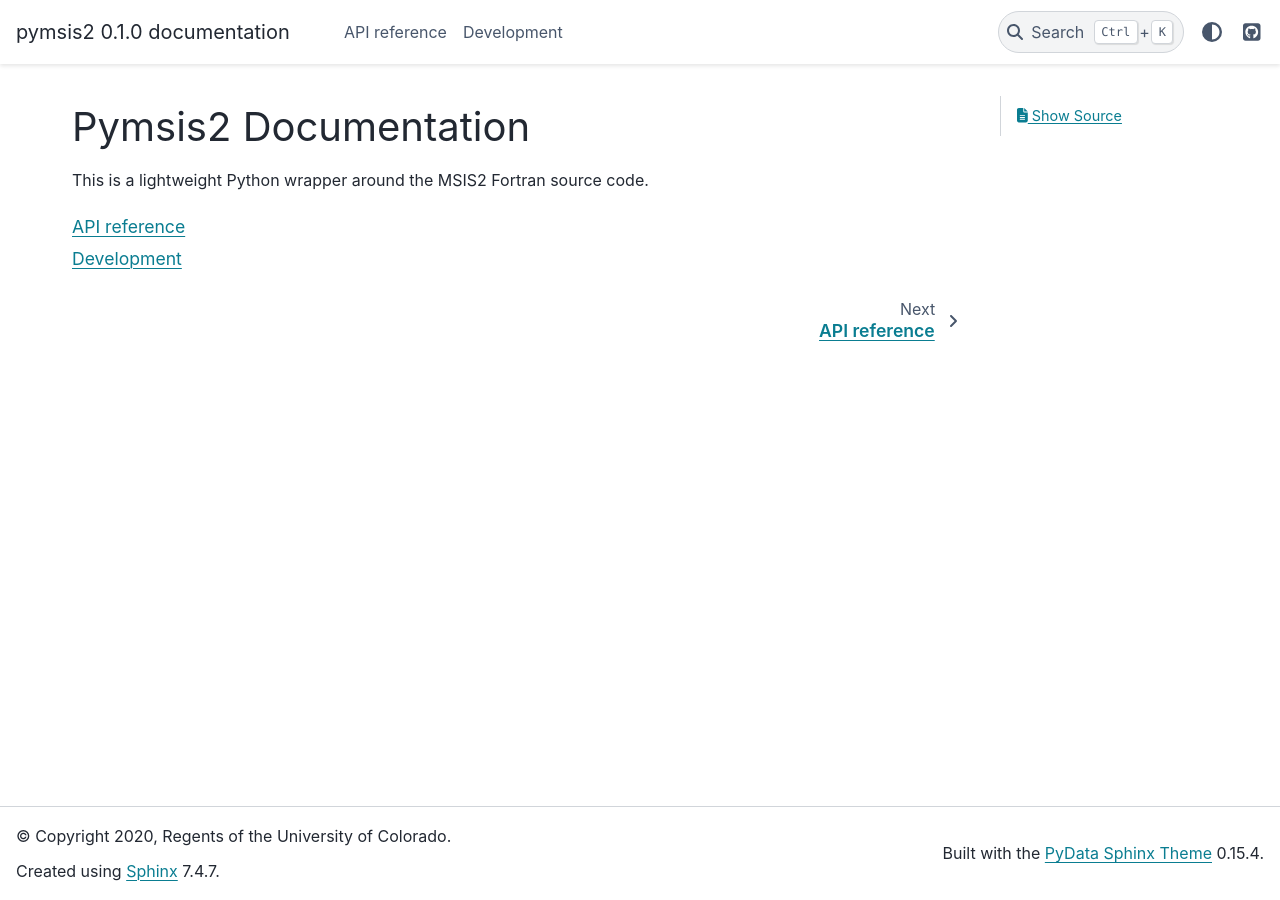
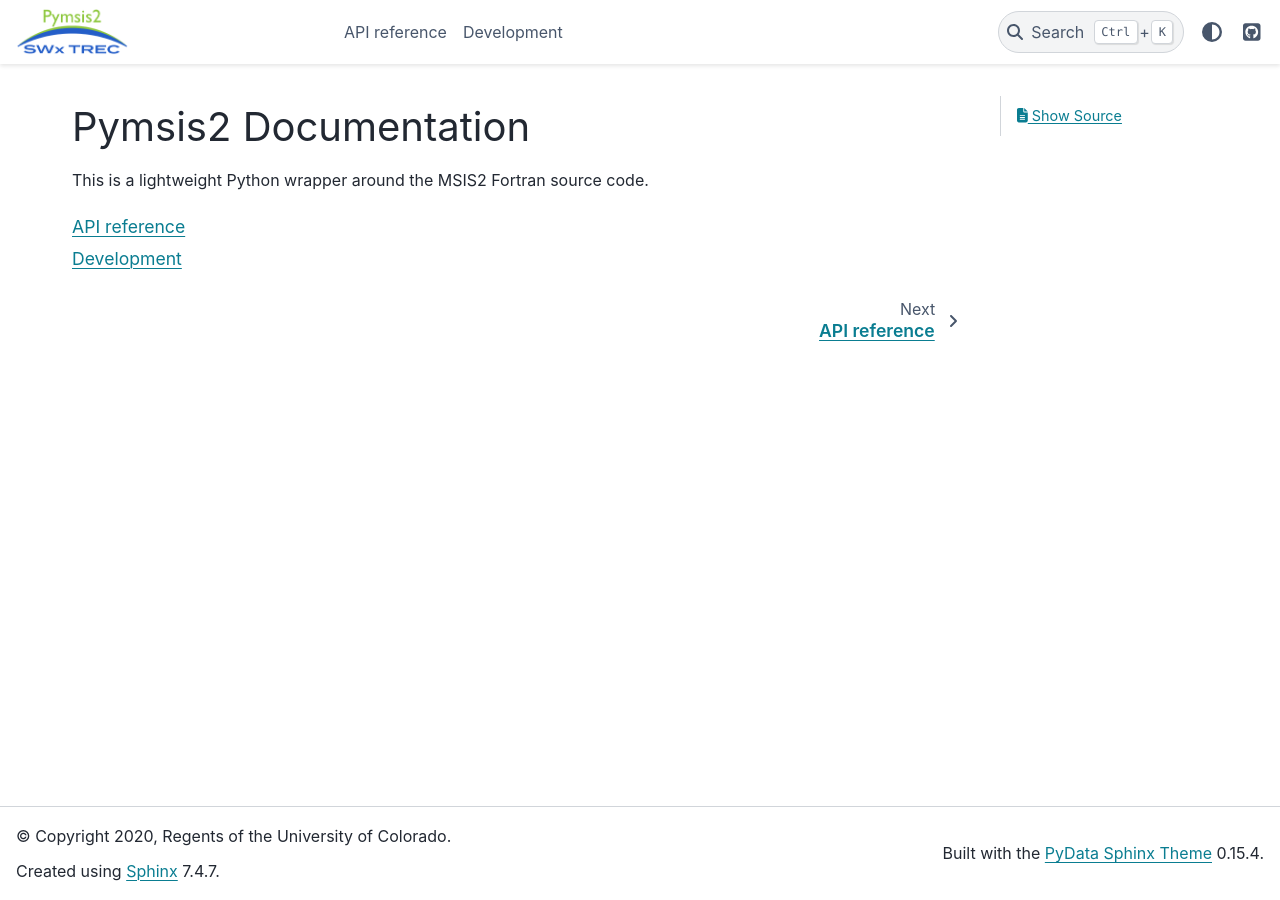
Before and after one commit to SWxTREC/pymsis, a Sphinx documentation site: the page built from docs/source/index.rst, in a window 1280 px wide. Built offline with Sphinx 7.4.7 and the PyData theme 0.15.4, drawn with Linux system fonts in a browser that asks for light colours; pages that are not in the unit, such as notebooks, are missing from menus.

Commit message:
DOC: Adding a logo and sorting the examples.

```diff
--- a/docs/source/conf.py
+++ b/docs/source/conf.py
@@ -12,8 +12,9 @@
 #
 import os
 import sys
+from sphinx_gallery.sorting import ExampleTitleSortKey
+
 sys.path.insert(0, os.path.abspath('../../pymsis2'))
-
 
 # -- Project information -----------------------------------------------------
 
@@ -54,6 +55,8 @@
 #
 html_theme = 'pydata_sphinx_theme'
 
+html_logo = "_static/pymsis2-logo.png"
+
 html_theme_options = {
   "github_url": "https://github.com/SWxTREC/pymsis2",
 }
@@ -71,4 +74,5 @@
      'examples_dirs': '../../examples',   # path to example scripts
      'gallery_dirs': 'examples',  # path to where to save generated output
      'matplotlib_animations': True,
+     'within_subsection_order': ExampleTitleSortKey,
 }
```
Also changed, not shown: docs/source/_static/pymsis2-logo.png (added).
